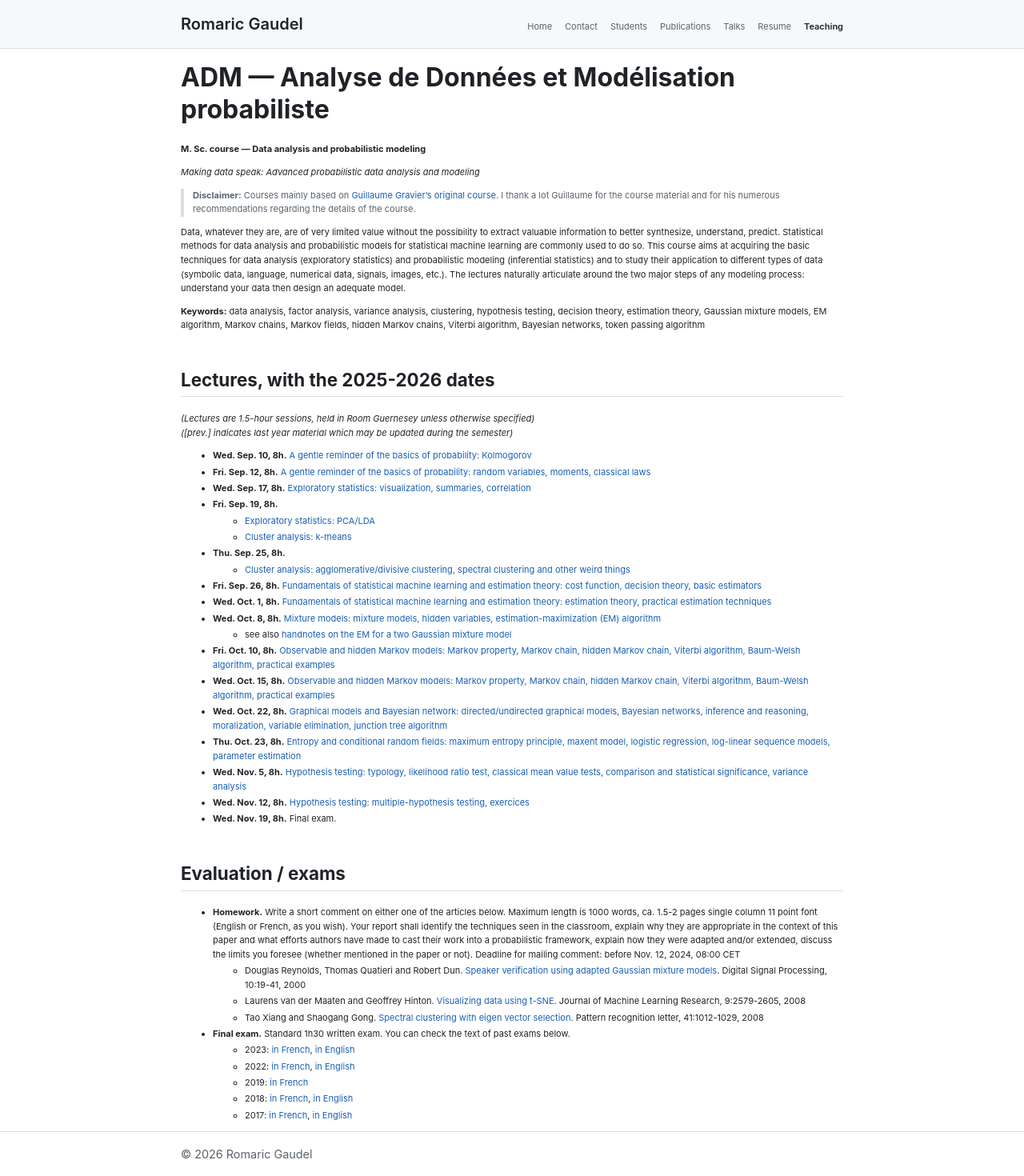
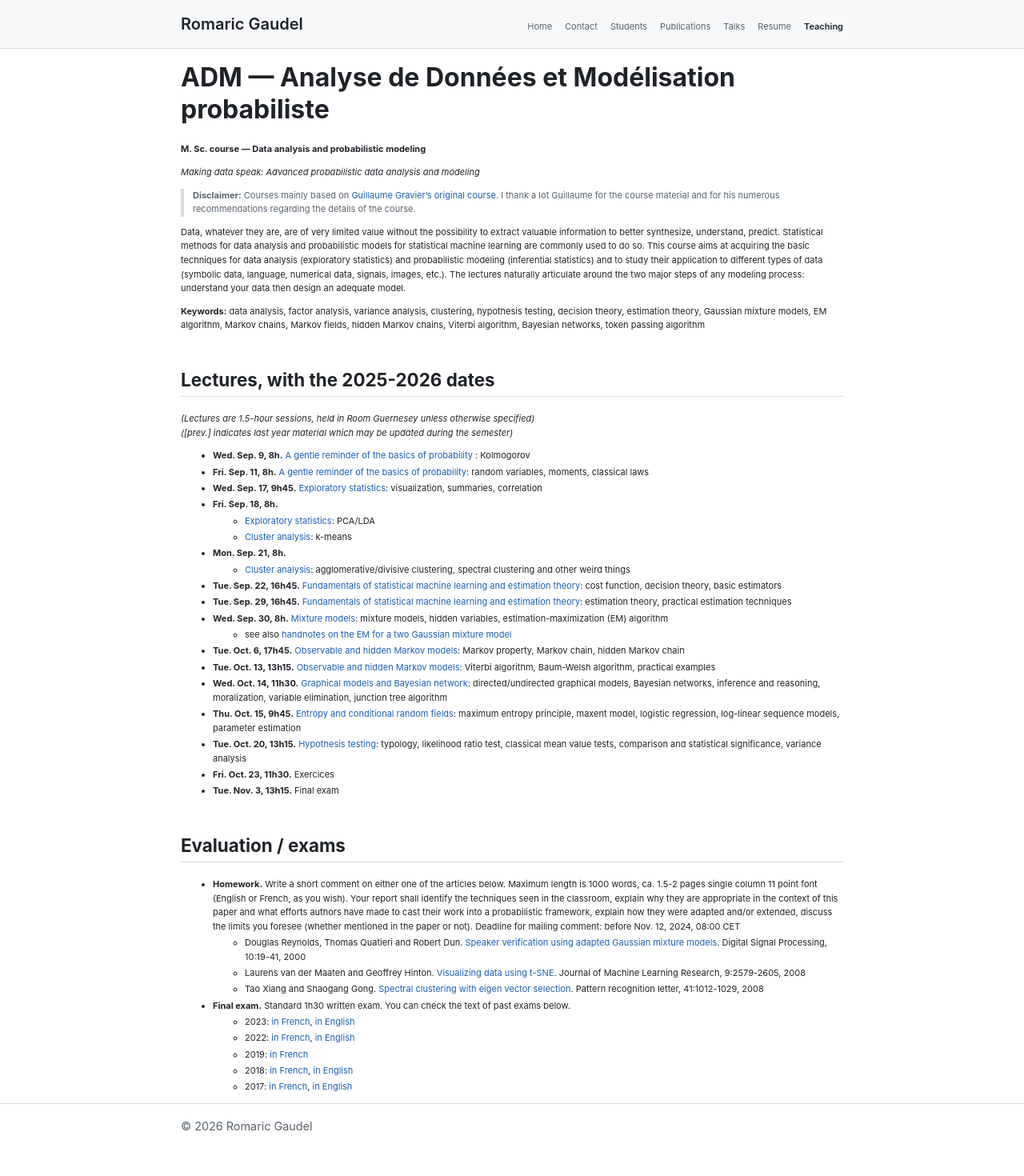
Before and after one commit to gaudel/gaudel.github.io, a Jekyll site: the page built from teaching/adm.md, in a window 1280 px wide. Shown: the whole page at 80% size. Built offline with Jekyll 4.4.1, drawn with Linux system fonts in a browser that asks for light colours; after the commit the page ends 1435 px from its top, so only the background shows below that.

Commit message:
ADM 2026-27

```diff
--- a/teaching/adm.md
+++ b/teaching/adm.md
@@ -21,25 +21,25 @@ Data, whatever they are, are of very limited value without the possibility to ex
 *(Lectures are 1.5-hour sessions, held in Room Guernesey unless otherwise specified)*
 *(\[prev.\] indicates last year material which may be updated during the semester)*
 
-- **Wed. Sep. 10, 8h.** [A gentle reminder of the basics of probability: Kolmogorov](https://drive.google.com/file/d/1GaEdd3fHiTHVgfdIdWyNY9NmRszHGn6e/view?usp=sharing)
-- **Fri. Sep. 12, 8h.** [A gentle reminder of the basics of probability: random variables, moments, classical laws](https://drive.google.com/file/d/1GaEdd3fHiTHVgfdIdWyNY9NmRszHGn6e/view?usp=sharing)
-- **Wed. Sep. 17, 8h.** [Exploratory statistics: visualization, summaries, correlation](https://drive.google.com/file/d/1YS6Ogdkz5Sm6PsuMNsaNGfVrj8_K72F_/view?usp=sharing)
-- **Fri. Sep. 19, 8h.**
-  - [Exploratory statistics: PCA/LDA](https://drive.google.com/file/d/1YS6Ogdkz5Sm6PsuMNsaNGfVrj8_K72F_/view?usp=sharing)
-  - [Cluster analysis: k-means](https://drive.google.com/file/d/14ZNPcmZfMxm0dTRx9LgAslqFkeOCv7If/view?usp=sharing)
-- **Thu. Sep. 25, 8h.**
-  - [Cluster analysis: agglomerative/divisive clustering, spectral clustering and other weird things](https://drive.google.com/file/d/14ZNPcmZfMxm0dTRx9LgAslqFkeOCv7If/view?usp=sharing)
-- **Fri. Sep. 26, 8h.** [Fundamentals of statistical machine learning and estimation theory: cost function, decision theory, basic estimators](https://drive.google.com/file/d/14p2Gk68fPIt8p-1J9grndLEwPrK7_zCH/view?usp=sharing)
-- **Wed. Oct. 1, 8h.** [Fundamentals of statistical machine learning and estimation theory: estimation theory, practical estimation techniques](https://drive.google.com/file/d/14p2Gk68fPIt8p-1J9grndLEwPrK7_zCH/view?usp=sharing)
-- **Wed. Oct. 8, 8h.** [Mixture models: mixture models, hidden variables, estimation-maximization (EM) algorithm](https://drive.google.com/file/d/1DccEdGjikjHYwC1wyzSQ730Ki8EWgM07/view?usp=sharing)
+- **Wed. Sep. 9, 8h.** [A gentle reminder of the basics of probability]({{ '/files/adm-1.pdf' | relative_url }}) : Kolmogorov
+- **Fri. Sep. 11, 8h.** [A gentle reminder of the basics of probability]({{ '/files/adm-1.pdf' | relative_url }}): random variables, moments, classical laws
+- **Wed. Sep. 17, 9h45.** [Exploratory statistics]({{ '/files/adm-2.pdf' | relative_url }}): visualization, summaries, correlation
+- **Fri. Sep. 18, 8h.**
+  - [Exploratory statistics]({{ '/files/adm-2.pdf' | relative_url }}): PCA/LDA
+  - [Cluster analysis]({{ '/files/adm-3.pdf' | relative_url }}): k-means
+- **Mon. Sep. 21, 8h.**
+  - [Cluster analysis]({{ '/files/adm-3.pdf' | relative_url }}): agglomerative/divisive clustering, spectral clustering and other weird things
+- **Tue. Sep. 22, 16h45.** [Fundamentals of statistical machine learning and estimation theory]({{ '/files/adm-4.pdf' | relative_url }}): cost function, decision theory, basic estimators
+- **Tue. Sep. 29, 16h45.** [Fundamentals of statistical machine learning and estimation theory]({{ '/files/adm-4.pdf' | relative_url }}): estimation theory, practical estimation techniques
+- **Wed. Sep. 30, 8h.** [Mixture models]({{ '/files/adm-5.pdf' | relative_url }}): mixture models, hidden variables, estimation-maximization (EM) algorithm
   - see also [handnotes on the EM for a two Gaussian mixture model](http://people.irisa.fr/Guillaume.Gravier/ADM/two-gaussians-EM-notes.pdf)
-- **Fri. Oct. 10, 8h.** [Observable and hidden Markov models: Markov property, Markov chain, hidden Markov chain, Viterbi algorithm, Baum-Welsh algorithm, practical examples](https://drive.google.com/file/d/11PQDJr23Yo5A3qPVw95Sv79QV97hbouk/view?usp=sharing)
-- **Wed. Oct. 15, 8h.** [Observable and hidden Markov models: Markov property, Markov chain, hidden Markov chain, Viterbi algorithm, Baum-Welsh algorithm, practical examples](https://drive.google.com/file/d/11PQDJr23Yo5A3qPVw95Sv79QV97hbouk/view?usp=sharing)
-- **Wed. Oct. 22, 8h.** [Graphical models and Bayesian network: directed/undirected graphical models, Bayesian networks, inference and reasoning, moralization, variable elimination, junction tree algorithm](https://drive.google.com/file/d/1o7yL1h16Bfdoa-qWLRNkp-EAGId0OXHh/view?usp=drive_link)
-- **Thu. Oct. 23, 8h.** [Entropy and conditional random fields: maximum entropy principle, maxent model, logistic regression, log-linear sequence models, parameter estimation](https://drive.google.com/file/d/10wgxJCrLukIfJGF1W8a63ldZ8n7zlsCt/view?usp=drive_link)
-- **Wed. Nov. 5, 8h.** [Hypothesis testing: typology, likelihood ratio test, classical mean value tests, comparison and statistical significance, variance analysis](https://drive.google.com/file/d/16jmfH1MXLjpp8L7wb1TXFebF52ELcTj4/view?usp=sharing)
-- **Wed. Nov. 12, 8h.** [Hypothesis testing: multiple-hypothesis testing, exercices](https://drive.google.com/file/d/16jmfH1MXLjpp8L7wb1TXFebF52ELcTj4/view?usp=sharing)
-- **Wed. Nov. 19, 8h.** Final exam.
+- **Tue. Oct. 6, 17h45.** [Observable and hidden Markov models]({{ '/files/adm-6.pdf' | relative_url }}): Markov property, Markov chain, hidden Markov chain
+- **Tue. Oct. 13, 13h15.** [Observable and hidden Markov models]({{ '/files/adm-6.pdf' | relative_url }}): Viterbi algorithm, Baum-Welsh algorithm, practical examples
+- **Wed. Oct. 14, 11h30.** [Graphical models and Bayesian network]({{ '/files/adm-7.pdf' | relative_url }}): directed/undirected graphical models, Bayesian networks, inference and reasoning, moralization, variable elimination, junction tree algorithm
+- **Thu. Oct. 15, 9h45.** [Entropy and conditional random fields]({{ '/files/adm-8.pdf' | relative_url }}): maximum entropy principle, maxent model, logistic regression, log-linear sequence models, parameter estimation
+- **Tue. Oct. 20, 13h15.** [Hypothesis testing]({{ '/files/adm-9.pdf' | relative_url }}): typology, likelihood ratio test, classical mean value tests, comparison and statistical significance, variance analysis
+- **Fri. Oct. 23, 11h30.** Exercices
+- **Tue. Nov. 3, 13h15.** Final exam
 
 ## Evaluation / exams
 
```
Also changed, not shown: other parts of teaching/adm.md (+2 -2 lines), README.md, 9 other files.
